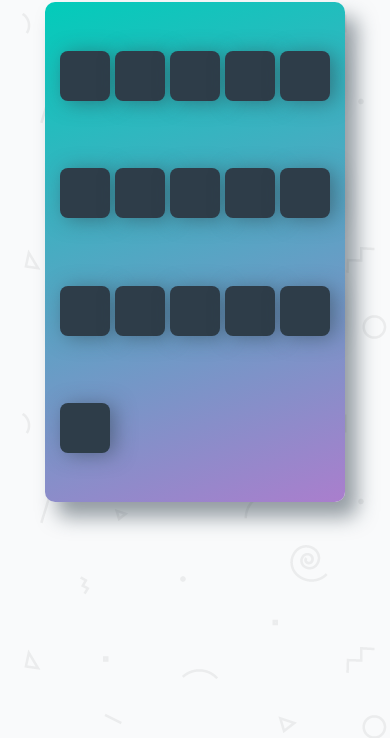
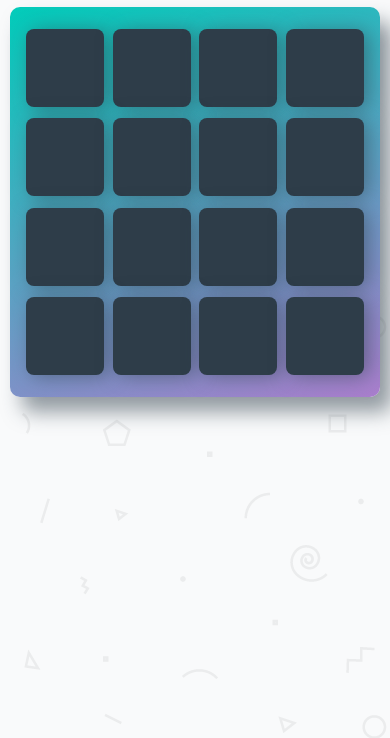
Before and after one commit to Ugbede1/Memory-Game, a plain HTML site: page index.html in a window 390 px wide. Shown: the part 106-844 px from the top of the page. Drawn offline with nearby package versions, Linux system fonts and the light colour scheme; a web font is replaced by a local one.

Commit message:
Update responsiveness
Update responsiveness for other device

```diff
--- a/css/app.css
+++ b/css/app.css
@@ -40,10 +40,10 @@ h1 {
  */
 
 .deck {
-    width: 500px;
-    min-height: 500px;
+  width: 660px;
+  min-height: 680px;
   background: linear-gradient(160deg, #02ccba 0%, #aa7ecd 100%);
-    padding: 15px;
+  padding: 32px;
   border-radius: 10px;
   box-shadow: 12px 15px 20px 0 rgba(46, 61, 73, 0.5);
   display: flex;
@@ -51,11 +51,12 @@ h1 {
   justify-content: space-between;
   align-items: center;
   margin: 0 0 3em;
+
 }
 
 .deck .card {
-    height: 110px;
-    width: 110px;
+    height: 125px;
+    width: 125px;
     background: #2e3d49;
     font-size: 0;
     color: #ffffff;
@@ -119,26 +120,28 @@ h1 {
  * Responsiveness
  */
 
-@media only screen and (max-width: 800px){
-    .deck .card{
-      width: 75px;
-      height: 75px;
-      line-height: 75px;
+@media only screen and (max-width: 700px){
+  score-panel {
+      width: 90%;
   }
 
   .deck {
-      width: 500px;
+      width: 95%;
+      padding: 16px;
+      min-height: 100vw;
+  }
+
+  .deck .card {
+      width: 20vw;
+      height: 20vw;
   }
 }
 
-@media only screen and (max-width: 450px){
-    .deck .card{
-      width: 50px;
-      height: 50px;
-      line-height: 50px;
+@media only screen and (max-width: 1024px) {
+  .score-panel {
+      font-size: 20px;
   }
-
-    .deck {
+}
       width: 300px;
     }
 }
```
Lines whose indentation alone changed are shown as unchanged.
